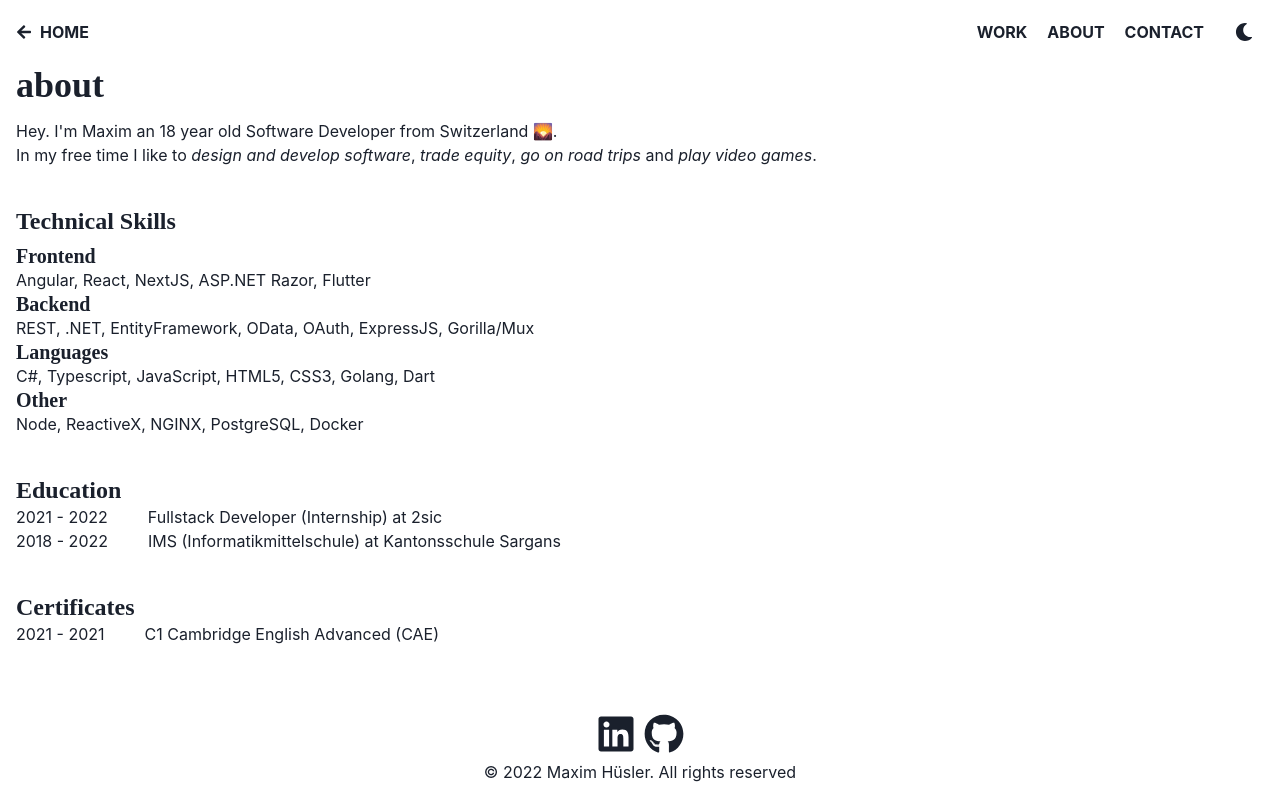
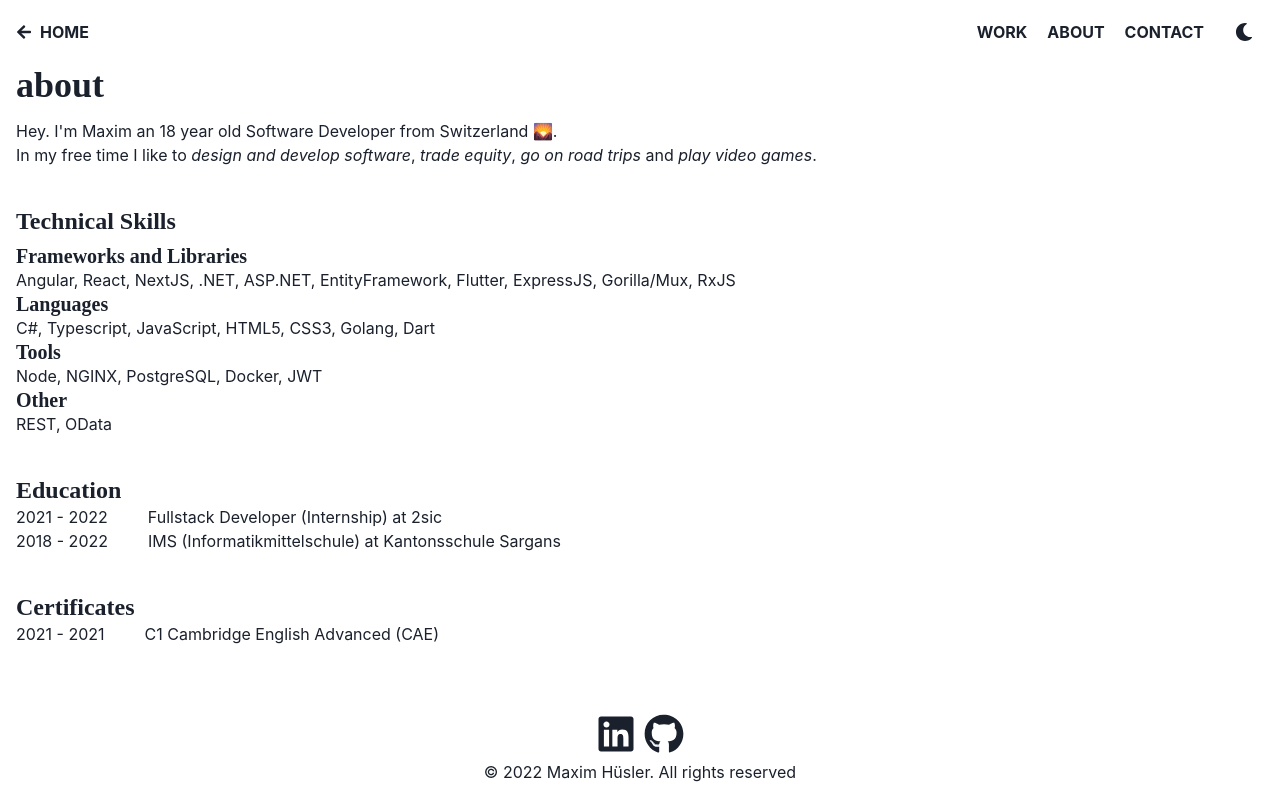
Before and after one commit to MHuesler/portfolio2022, a Next.js app: page /about in a window 1280 px wide. Built offline with nearby package versions, Linux system fonts and the light colour scheme.

Commit message:
improvements about

```diff
--- a/pages/about.tsx
+++ b/pages/about.tsx
@@ -22,14 +22,14 @@ const About: NextPage = () => {
                         </Box>
                         <Box mb={10}>
                             <Heading fontSize={'2xl'} mb={2}>Technical Skills</Heading>
-                            <Heading fontSize={'xl'}>Frontend</Heading>
-                            <Text>Angular, React, NextJS, ASP.NET Razor, Flutter</Text>
-                            <Heading fontSize={'xl'}>Backend</Heading>
-                            <Text>REST, .NET, EntityFramework, OData, OAuth, ExpressJS, Gorilla/Mux</Text>
+                            <Heading fontSize={'xl'}>Frameworks and Libraries</Heading>
+                            <Text>Angular, React, NextJS, .NET, ASP.NET, EntityFramework, Flutter, ExpressJS, Gorilla/Mux, RxJS</Text>
                             <Heading fontSize={'xl'}>Languages</Heading>
                             <Text>C#, Typescript, JavaScript, HTML5, CSS3, Golang, Dart</Text>
+                            <Heading fontSize={'xl'}>Tools</Heading>
+                            <Text>Node, NGINX, PostgreSQL, Docker, JWT</Text>
                             <Heading fontSize={'xl'}>Other</Heading>
-                            <Text>Node, ReactiveX, NGINX, PostgreSQL, Docker</Text>
+                            <Text>REST, OData</Text>
                         </Box>
                         <Box mb={10}>
                             <Heading fontSize={'2xl'}>Education</Heading>
```
